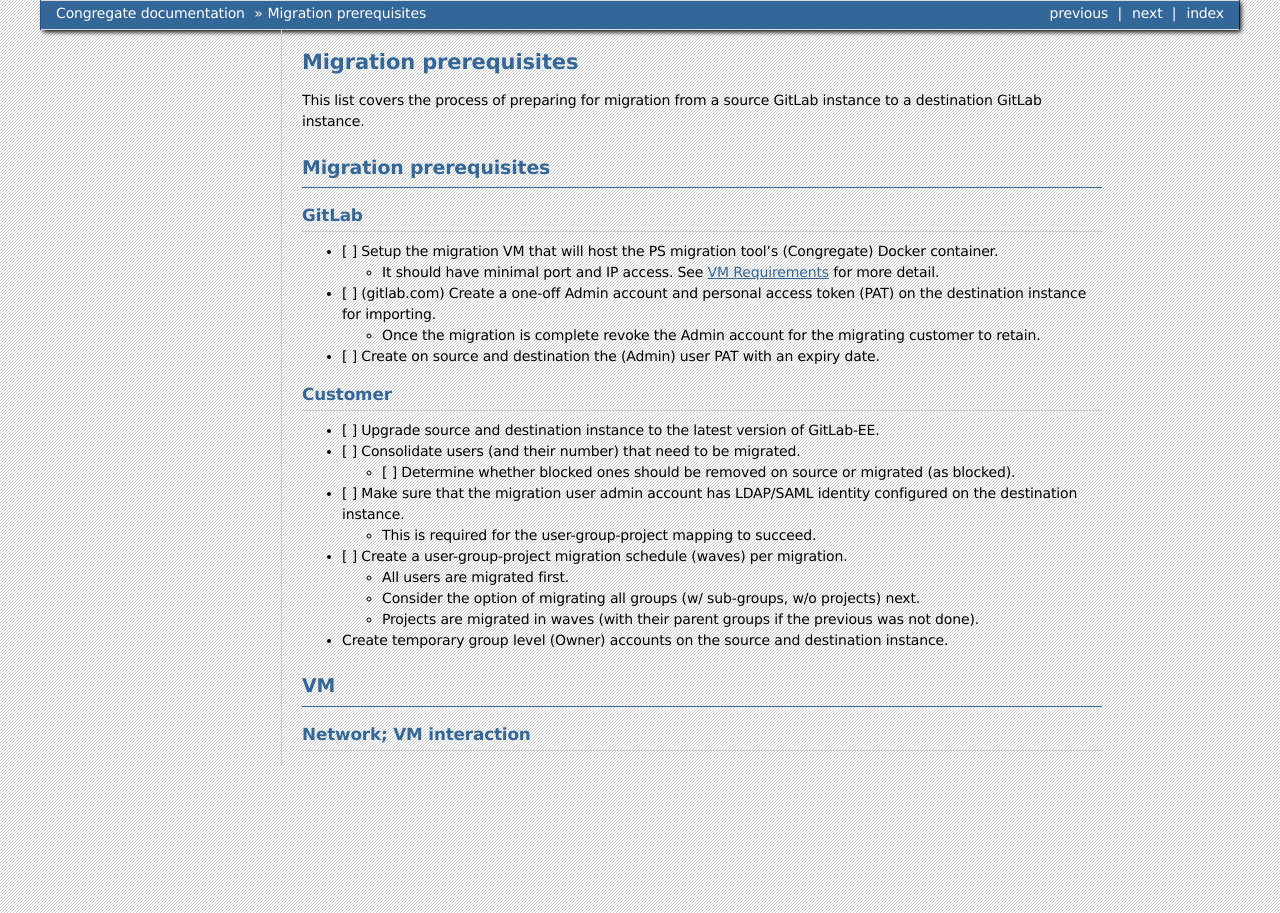
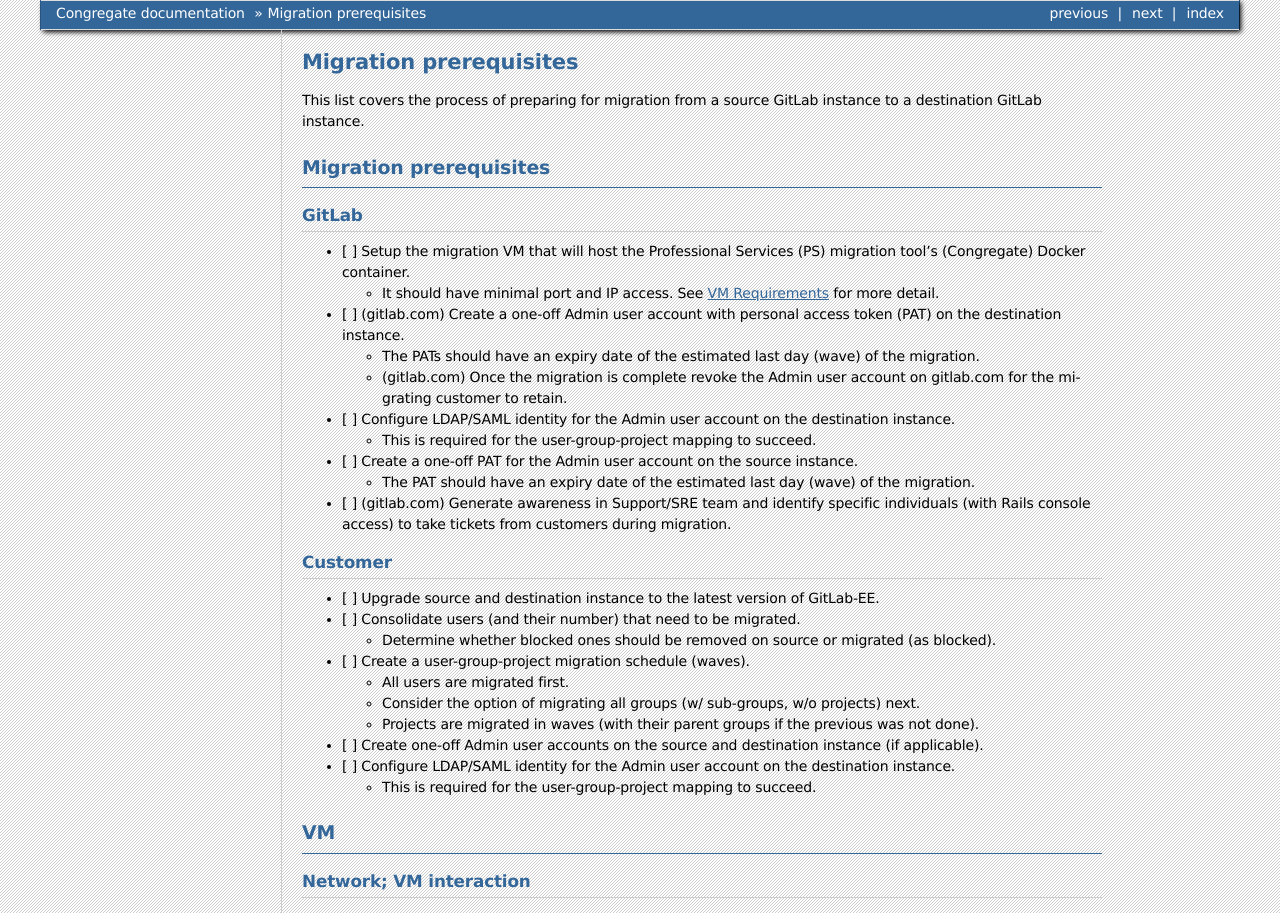
Before and after one commit to LINWEN607/congregate, a Sphinx documentation site: the page built from congregate/docs/source/static_docs/migration-prerequisites.md, in a window 1280 px wide. Built offline with Sphinx 7.4.7, drawn with Linux system fonts in a browser that asks for light colours.

Commit message:
Added steps to migration-prerequisites.md

```diff
--- a/congregate/docs/source/static_docs/migration-prerequisites.md
+++ b/congregate/docs/source/static_docs/migration-prerequisites.md
@@ -11,24 +11,29 @@
 
 ### GitLab
 
-* [ ] Setup the migration VM that will host the PS migration tool’s (Congregate) Docker container.
+* [ ] Setup the migration VM that will host the Professional Services (PS) migration tool’s (Congregate) Docker container.
   * It should have minimal port and IP access. See [VM Requirements](#VM) for more detail.
-* [ ] (gitlab.com) Create a one-off Admin account and personal access token (PAT) on the destination instance for importing.
-  * Once the migration is complete revoke the Admin account for the migrating customer to retain.
-* [ ] Create on source and destination the (Admin) user PAT with an expiry date.
+* [ ] (gitlab.com) Create a one-off Admin user account with personal access token (PAT) on the destination instance.
+  * The PATs should have an expiry date of the estimated last day (wave) of the migration.
+  * (gitlab.com) Once the migration is complete revoke the Admin user account on gitlab.com for the migrating customer to retain.
+* [ ] Configure LDAP/SAML identity for the Admin user account on the destination instance.
+  * This is required for the user-group-project mapping to succeed.
+* [ ] Create a one-off PAT for the Admin user account on the source instance.
+  * The PAT should have an expiry date of the estimated last day (wave) of the migration.
+* [ ] (gitlab.com) Generate awareness in Support/SRE team and identify specific individuals (with Rails console access) to take tickets from customers during migration.
 
 ### Customer
 
 * [ ] Upgrade source and destination instance to the latest version of GitLab-EE.
 * [ ] Consolidate users (and their number) that need to be migrated.
-  * [ ] Determine whether blocked ones should be removed on source or migrated (as blocked).
-* [ ] Make sure that the migration user admin account has LDAP/SAML identity configured on the destination instance.
-  * This is required for the user-group-project mapping to succeed.
-* [ ] Create a user-group-project migration schedule (waves) per migration.
+  * Determine whether blocked ones should be removed on source or migrated (as blocked).
+* [ ] Create a user-group-project migration schedule (waves).
   * All users are migrated first.
   * Consider the option of migrating all groups (w/ sub-groups, w/o projects) next.
   * Projects are migrated in waves (with their parent groups if the previous was not done).
-* Create temporary group level (Owner) accounts on the source and destination instance.
+* [ ] Create one-off Admin user accounts on the source and destination instance (if applicable).
+* [ ] Configure LDAP/SAML identity for the Admin user account on the destination instance.
+  * This is required for the user-group-project mapping to succeed.
 
 ## VM
 
```
Also changed, not shown: congregate/docs/source/index.md (+2 -2 lines).
